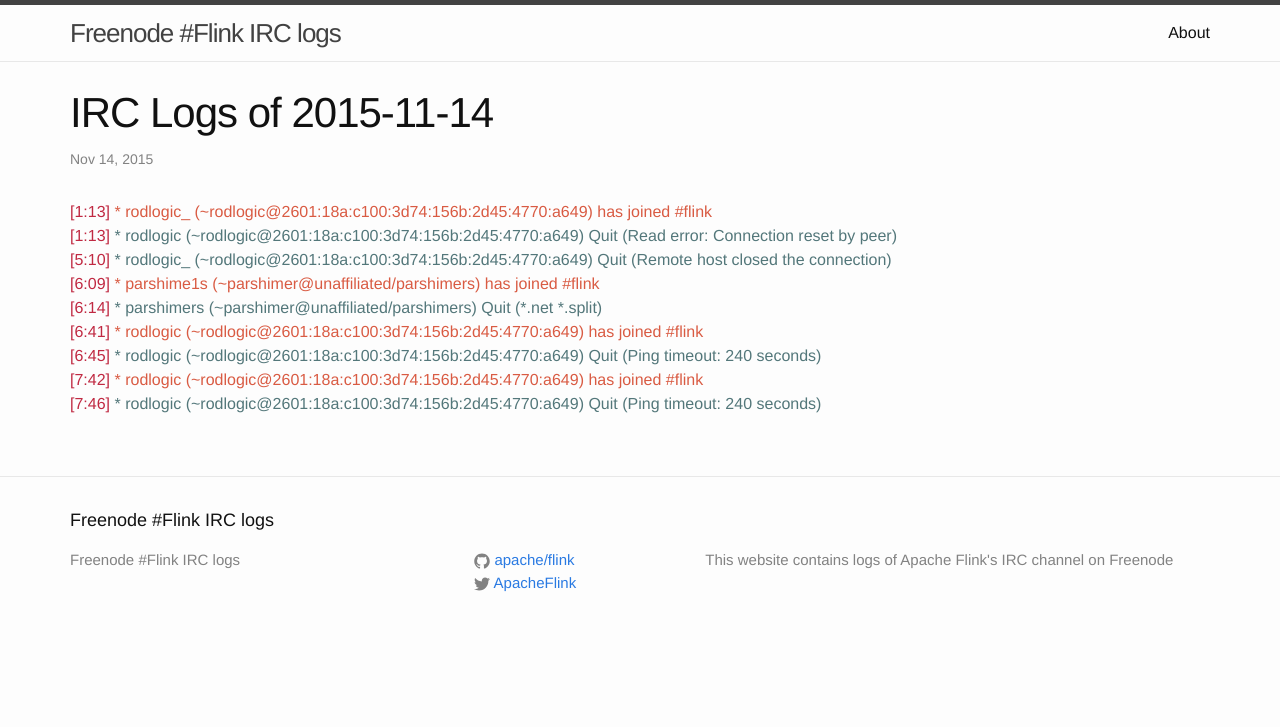
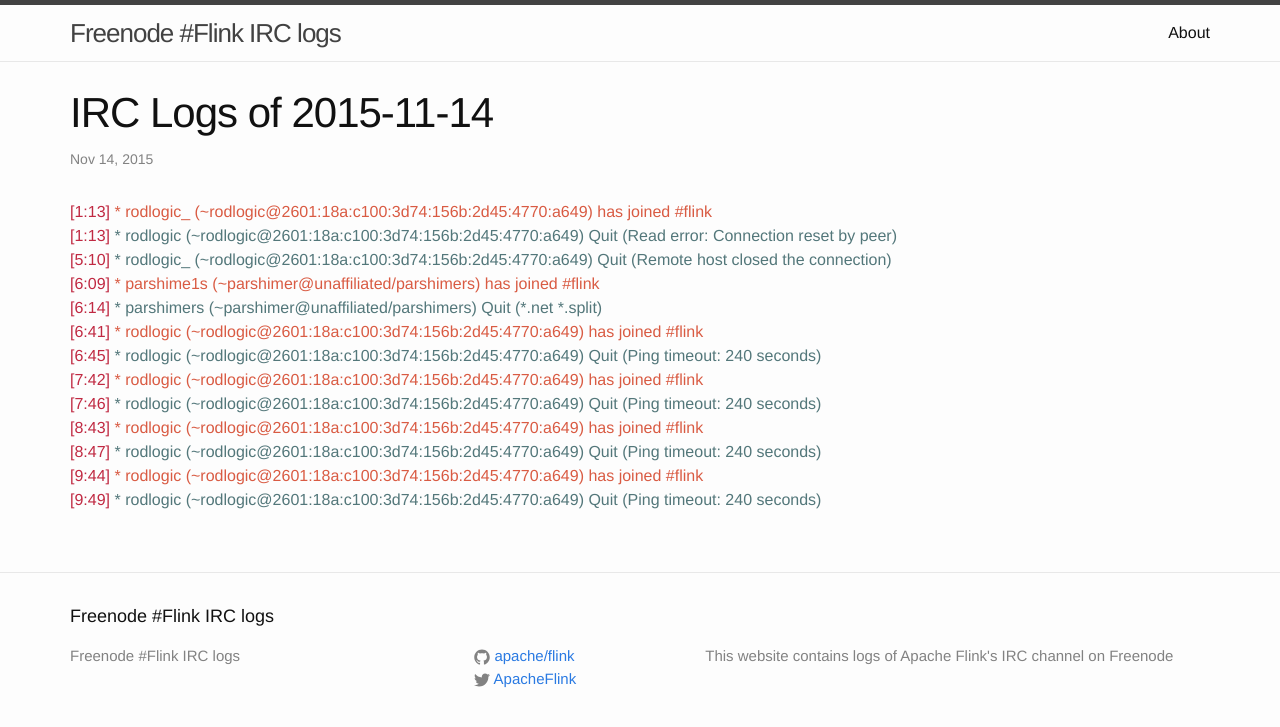
Before and after one commit to flink-irc-logs/flink-irc-logs.github.io, a Jekyll site: the page built from _posts/2015-11-14-logs.markdown, in a window 1280 px wide. Shown: the top 727 px of the page. Built offline with Jekyll 4.4.1, drawn with Linux system fonts in a browser that asks for light colours.

Commit message:
Update of the logs on Sat Nov 14 10:21:05 CET 2015

```diff
--- a/_posts/2015-11-14-logs.markdown
+++ b/_posts/2015-11-14-logs.markdown
@@ -13,3 +13,7 @@
 <span class="irc-date">[6:45]</span> <span class="irc-navy">* rodlogic (~rodlogic@2601:18a:c100:3d74:156b:2d45:4770:a649) Quit (Ping timeout: 240 seconds)</span><br />
 <span class="irc-date">[7:42]</span> <span class="irc-green">* rodlogic (~rodlogic@2601:18a:c100:3d74:156b:2d45:4770:a649) has joined #flink</span><br />
 <span class="irc-date">[7:46]</span> <span class="irc-navy">* rodlogic (~rodlogic@2601:18a:c100:3d74:156b:2d45:4770:a649) Quit (Ping timeout: 240 seconds)</span><br />
+<span class="irc-date">[8:43]</span> <span class="irc-green">* rodlogic (~rodlogic@2601:18a:c100:3d74:156b:2d45:4770:a649) has joined #flink</span><br />
+<span class="irc-date">[8:47]</span> <span class="irc-navy">* rodlogic (~rodlogic@2601:18a:c100:3d74:156b:2d45:4770:a649) Quit (Ping timeout: 240 seconds)</span><br />
+<span class="irc-date">[9:44]</span> <span class="irc-green">* rodlogic (~rodlogic@2601:18a:c100:3d74:156b:2d45:4770:a649) has joined #flink</span><br />
+<span class="irc-date">[9:49]</span> <span class="irc-navy">* rodlogic (~rodlogic@2601:18a:c100:3d74:156b:2d45:4770:a649) Quit (Ping timeout: 240 seconds)</span><br />
```
